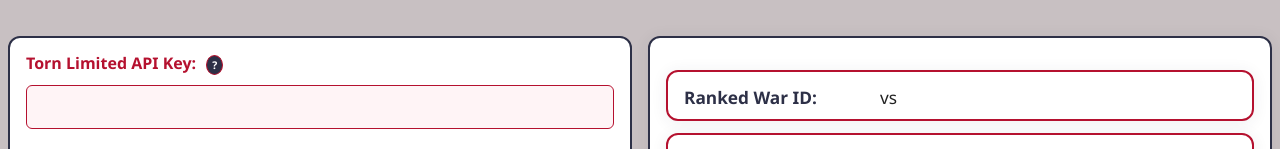
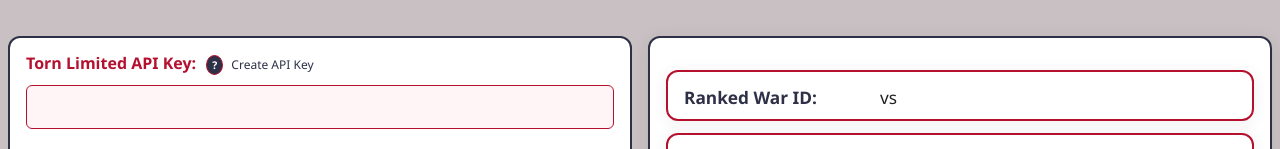
Before and after one commit to nathanrobinson/TornRankedWarReport, a Vue app: page / in a window 1280 px wide. Shown: the top 149 px of the page. Built offline with nearby package versions, Linux system fonts and the light colour scheme; the HTML template or start-up script is replaced by a standard one.

Commit message:
add API key link

```diff
--- a/src/components/UserSettingsForm.vue
+++ b/src/components/UserSettingsForm.vue
@@ -92,6 +92,12 @@
           >?</span
         >
         <span v-if="helpOpen === 'apiKey'" class="help-popup">{{ helpTexts.apiKey }}</span>
+        <a
+          class="small"
+          href="https://www.torn.com/preferences.php#tab=api?&step=addNewKey&title=TornRankedWarReport&type=3"
+          target="_new"
+          >Create API Key</a
+        >
       </label>
       <input id="apiKey" v-model="apiKey" type="password" required />
     </div>
@@ -324,6 +330,15 @@
   display: block;
 }
 
+label > a.small {
+  color: $accent;
+  font-size: 75%;
+  font-weight: 100;
+  margin-left: 8px;
+  text-decoration: none;
+  display: inline-block;
+}
+
 select,
 input[type='checkbox'],
 input[type='radio'] {
```
